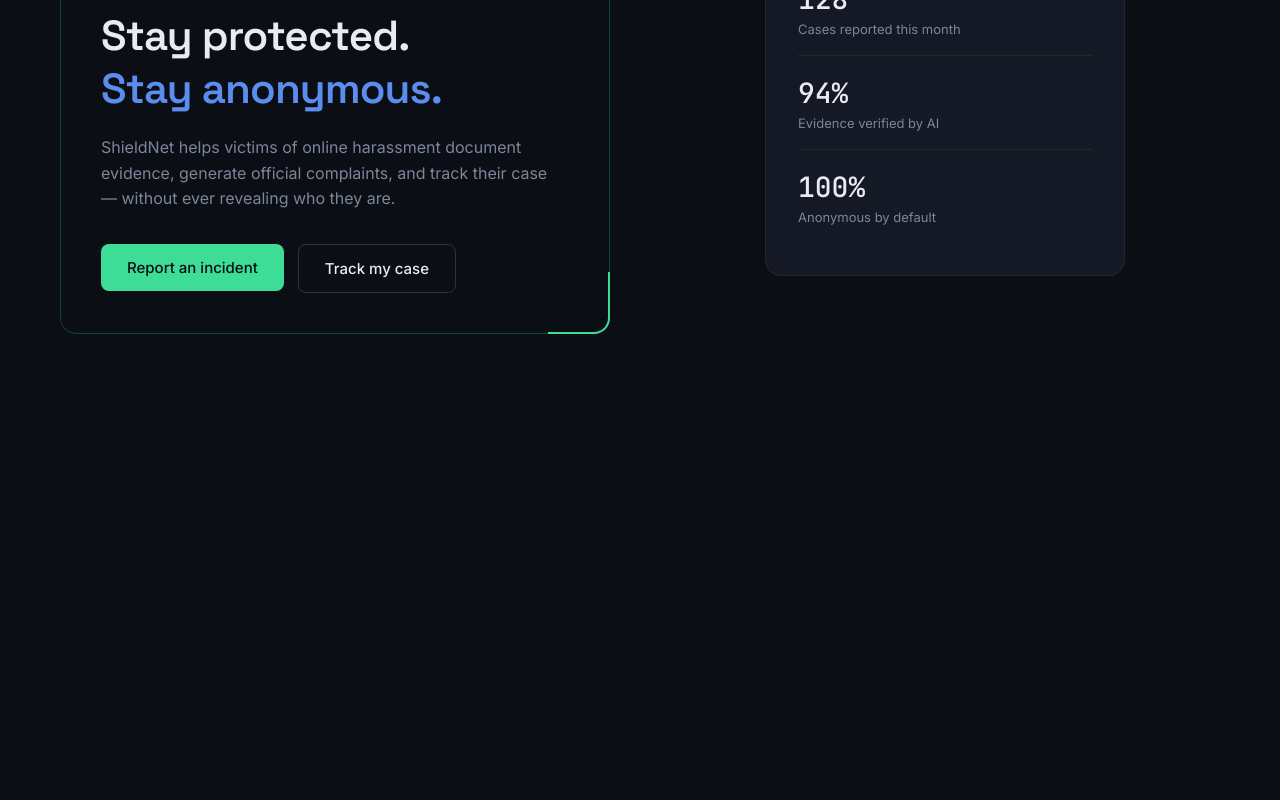
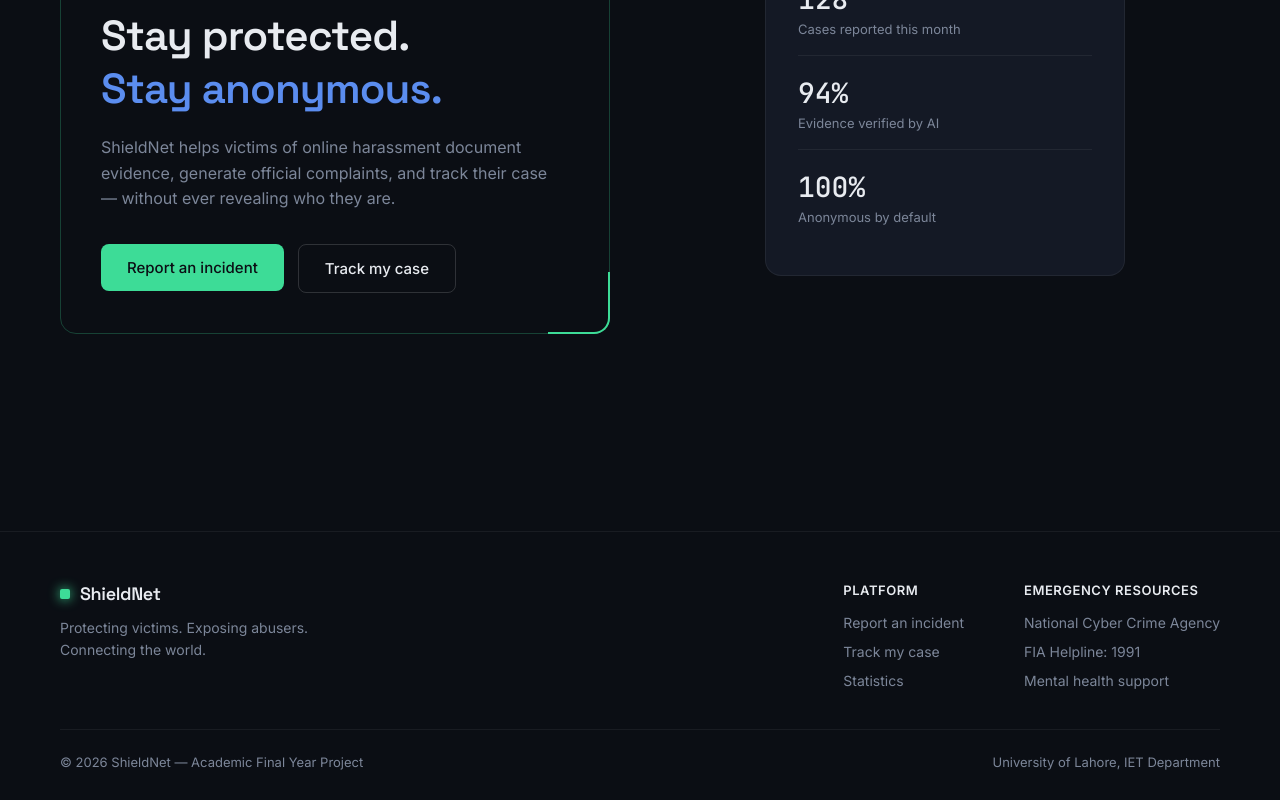
Before and after one commit to MariaA16-code/ShieldNet, a React (Create React App) app in the folder frontend/: page / in a window 1280 px wide. Shown: the part 329-1129 px from the top of the page. Before the commit the page ends 800 px from the top, so only its background shows below. Built offline with nearby package versions, Linux system fonts and the light colour scheme.

Commit message:
Fix footer link to NCCIA cybercrime agency

```diff
--- /dev/null
+++ b/frontend/src/components/Footer.css
@@ -0,0 +1,88 @@
+.footer {
+  border-top: 1px solid rgba(255,255,255,0.06);
+  margin-top: 60px;
+  padding: 50px 60px 30px;
+}
+
+.footer-top {
+  display: flex;
+  justify-content: space-between;
+  flex-wrap: wrap;
+  gap: 40px;
+  margin-bottom: 40px;
+}
+
+.footer-brand {
+  max-width: 320px;
+}
+
+.footer-brand .logo {
+  display: flex;
+  align-items: center;
+  gap: 10px;
+  font-family: 'Space Grotesk', sans-serif;
+  font-weight: 600;
+  font-size: 18px;
+  color: #E8EBF0;
+  margin-bottom: 12px;
+}
+
+.footer-brand .logo-mark {
+  width: 10px;
+  height: 10px;
+  background: #3DDC97;
+  border-radius: 2px;
+  box-shadow: 0 0 12px #3DDC97;
+}
+
+.footer-tagline {
+  color: #7C8699;
+  font-size: 14px;
+  line-height: 1.6;
+}
+
+.footer-links {
+  display: flex;
+  gap: 60px;
+  flex-wrap: wrap;
+}
+
+.footer-col {
+  display: flex;
+  flex-direction: column;
+  gap: 12px;
+}
+
+.footer-heading {
+  font-size: 13px;
+  font-weight: 600;
+  color: #E8EBF0;
+  text-transform: uppercase;
+  letter-spacing: 0.04em;
+  margin-bottom: 4px;
+}
+
+.footer-col a {
+  font-size: 14px;
+  color: #7C8699;
+}
+
+.footer-col a:hover {
+  color: #3DDC97;
+}
+
+.footer-bottom {
+  display: flex;
+  justify-content: space-between;
+  flex-wrap: wrap;
+  gap: 10px;
+  padding-top: 24px;
+  border-top: 1px solid rgba(255,255,255,0.06);
+  font-size: 13px;
+  color: #7C8699;
+}
+
+@media (max-width: 768px) {
+  .footer { padding: 40px 24px 24px; }
+  .footer-bottom { flex-direction: column; }
+}
--- /dev/null
+++ b/frontend/src/components/Footer.js
@@ -0,0 +1,48 @@
+import React from 'react';
+import { Link } from 'react-router-dom';
+import './Footer.css';
+
+function Footer() {
+  return (
+    <footer className="footer">
+      <div className="footer-top">
+        <div className="footer-brand">
+          <div className="logo">
+            <span className="logo-mark"></span>
+            <span>ShieldNet</span>
+          </div>
+          <p className="footer-tagline">
+            Protecting victims. Exposing abusers. Connecting the world.
+          </p>
+        </div>
+
+        <div className="footer-links">
+          <div className="footer-col">
+            <span className="footer-heading">Platform</span>
+            <Link to="/report">Report an incident</Link>
+            <Link to="/track">Track my case</Link>
+            <Link to="/analytics">Statistics</Link>
+          </div>
+
+          <div className="footer-col">
+            <span className="footer-heading">Emergency resources</span>
+          <a href="https://www.nccia.gov.pk/" target="_blank" rel="noreferrer">
+  National Cyber Crime Agency
+</a>
+<a href="tel:1991">FIA Helpline: 1991</a>
+            <a href="https://findahelpline.com" target="_blank" rel="noreferrer">
+              Mental health support
+            </a>
+          </div>
+        </div>
+      </div>
+
+      <div className="footer-bottom">
+        <span>&copy; 2026 ShieldNet — Academic Final Year Project</span>
+        <span>University of Lahore, IET Department</span>
+      </div>
+    </footer>
+  );
+}
+
+export default Footer;
--- a/frontend/src/pages/Analytics.js
+++ b/frontend/src/pages/Analytics.js
@@ -11,12 +11,12 @@
 } from 'chart.js';
 import { MapContainer, TileLayer, CircleMarker, Popup } from 'react-leaflet';
 import Navbar from '../components/Navbar';
+import Footer from '../components/Footer';
 import './Analytics.css';
 
 ChartJS.register(CategoryScale, LinearScale, BarElement, ArcElement, Tooltip, Legend);
 
 function Analytics() {
-  // Fake data until Maria's API provides real aggregated stats
   const platformData = {
     labels: ['Instagram', 'Facebook', 'TikTok', 'Twitter/X', 'Snapchat', 'YouTube'],
     datasets: [
@@ -39,6 +39,7 @@
       },
     ],
   };
+
   const reportLocations = [
     { city: 'Lahore', lat: 31.5497, lng: 74.3436, count: 34 },
     { city: 'Karachi', lat: 24.8607, lng: 67.0011, count: 28 },
@@ -46,6 +47,7 @@
     { city: 'Faisalabad', lat: 31.4504, lng: 73.1350, count: 12 },
     { city: 'Multan', lat: 30.1575, lng: 71.5249, count: 8 },
   ];
+
   const chartOptions = {
     responsive: true,
     plugins: {
@@ -117,6 +119,7 @@
             <Doughnut data={categoryData} options={doughnutOptions} />
           </div>
         </div>
+
         <div className="map-card">
           <h3>Report origins</h3>
           <MapContainer
@@ -145,6 +148,7 @@
           </MapContainer>
         </div>
       </div>
+      <Footer />
     </div>
   );
 }
--- a/frontend/src/pages/Home.js
+++ b/frontend/src/pages/Home.js
@@ -1,6 +1,7 @@
 import React from 'react';
 import { Link } from 'react-router-dom';
 import Navbar from '../components/Navbar';
+import Footer from '../components/Footer';
 import './Home.css';
 
 function Home() {
@@ -56,6 +57,7 @@
           </div>
         </section>
       </div>
+      <Footer />
     </div>
   );
 }
--- a/frontend/src/pages/ReportIncident.js
+++ b/frontend/src/pages/ReportIncident.js
@@ -1,5 +1,6 @@
 import React, { useState } from 'react';
 import Navbar from '../components/Navbar';
+import Footer from '../components/Footer';
 import './ReportIncident.css';
 
 function ReportIncident() {
@@ -56,6 +57,7 @@
             </p>
           </div>
         </div>
+        <Footer />
       </div>
     );
   }
@@ -117,6 +119,7 @@
           </button>
         </form>
       </div>
+      <Footer />
     </div>
   );
 }
--- a/frontend/src/pages/TrackCase.js
+++ b/frontend/src/pages/TrackCase.js
@@ -1,5 +1,6 @@
 import React, { useState } from 'react';
 import Navbar from '../components/Navbar';
+import Footer from '../components/Footer';
 import './TrackCase.css';
 
 function TrackCase() {
@@ -7,7 +8,6 @@
   const [caseData, setCaseData] = useState(null);
   const [error, setError] = useState('');
 
-  // Fake case database until Maria's API is ready
   const fakeCases = {
     'SHD-COJB1N': {
       category: 'Fake / edited photo',
@@ -110,6 +110,7 @@
           )}
         </div>
       </div>
+      <Footer />
     </div>
   );
 }
```
Lines whose indentation alone changed are shown as unchanged.
